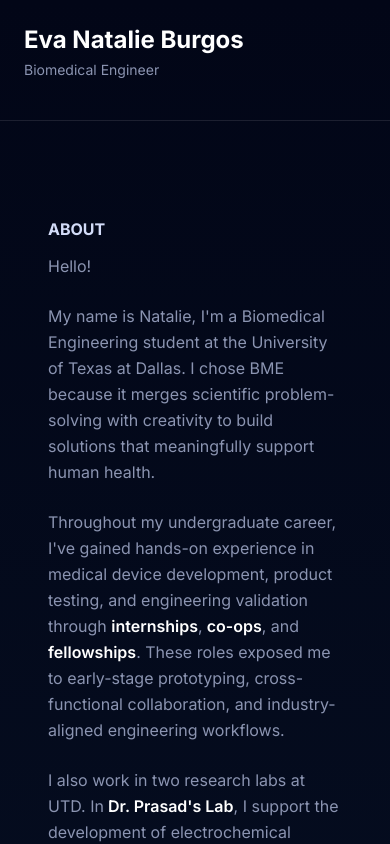
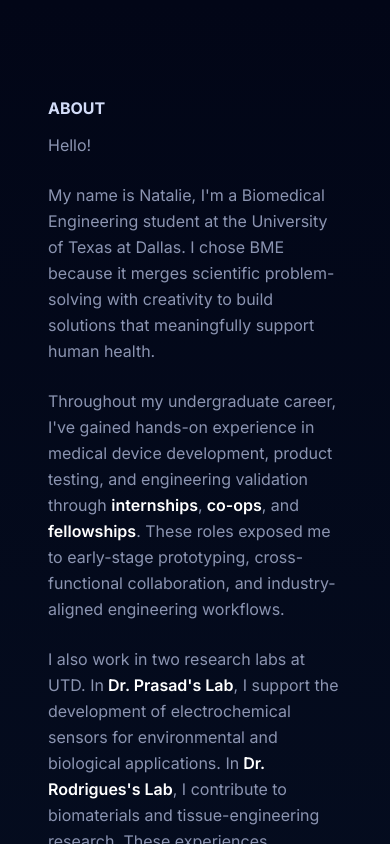
Before and after one commit to slowpoke04/eva-natalie-burgos, a Next.js app: page / in a window 390 px wide. Shown: the top 844 px of the page. Built offline with nearby package versions, Linux system fonts and the light colour scheme.

Commit message:
Revert to original desktop-only header layout

```diff
--- a/src/app/layout.tsx
+++ b/src/app/layout.tsx
@@ -4,7 +4,7 @@ import "./globals.css";
 import "@/components/utils/ThemeProvider";
 import ThemeProvider from "@/components/utils/ThemeProvider";
 import Header from "@/components/Header";
-import MobileHeader from "@/components/utils/MobileHeader";
+
 
 
 
@@ -29,19 +29,15 @@ export default function RootLayout({
      <body className={`${inter.variable} font-sans depth-bg`}>
 
         <ThemeProvider attribute="class" defaultTheme="dark" enableSystem>
-  {/* Mobile header */}
-  <MobileHeader />
-
-  <div className="lg:flex">
-    {/* Desktop sidebar */}
+  <div className="flex">
     <Header />
-
     <main className="flex-1 px-6 lg:px-0">
       {children}
     </main>
   </div>
 </ThemeProvider>
 
+
       </body>
     </html>
   );
```
